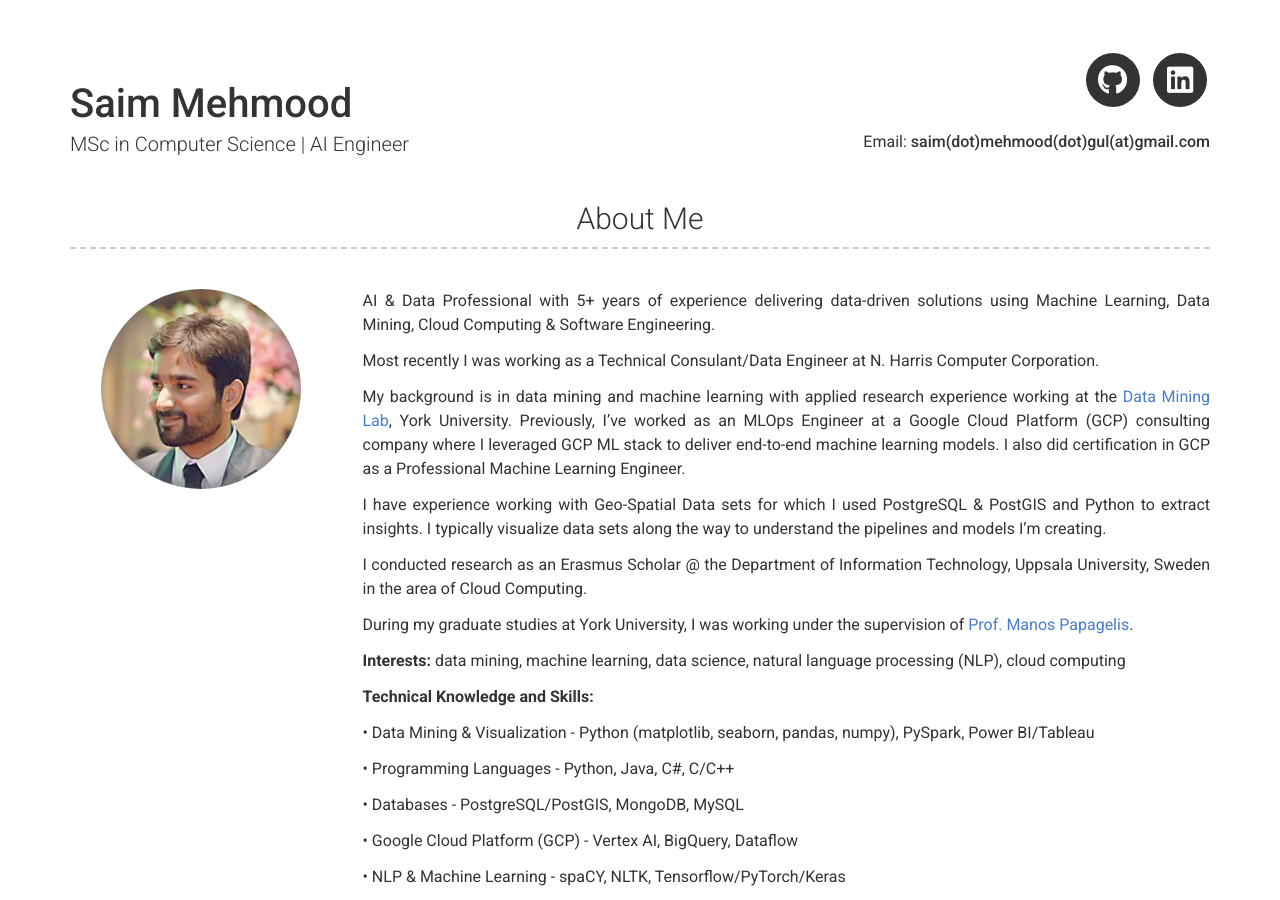
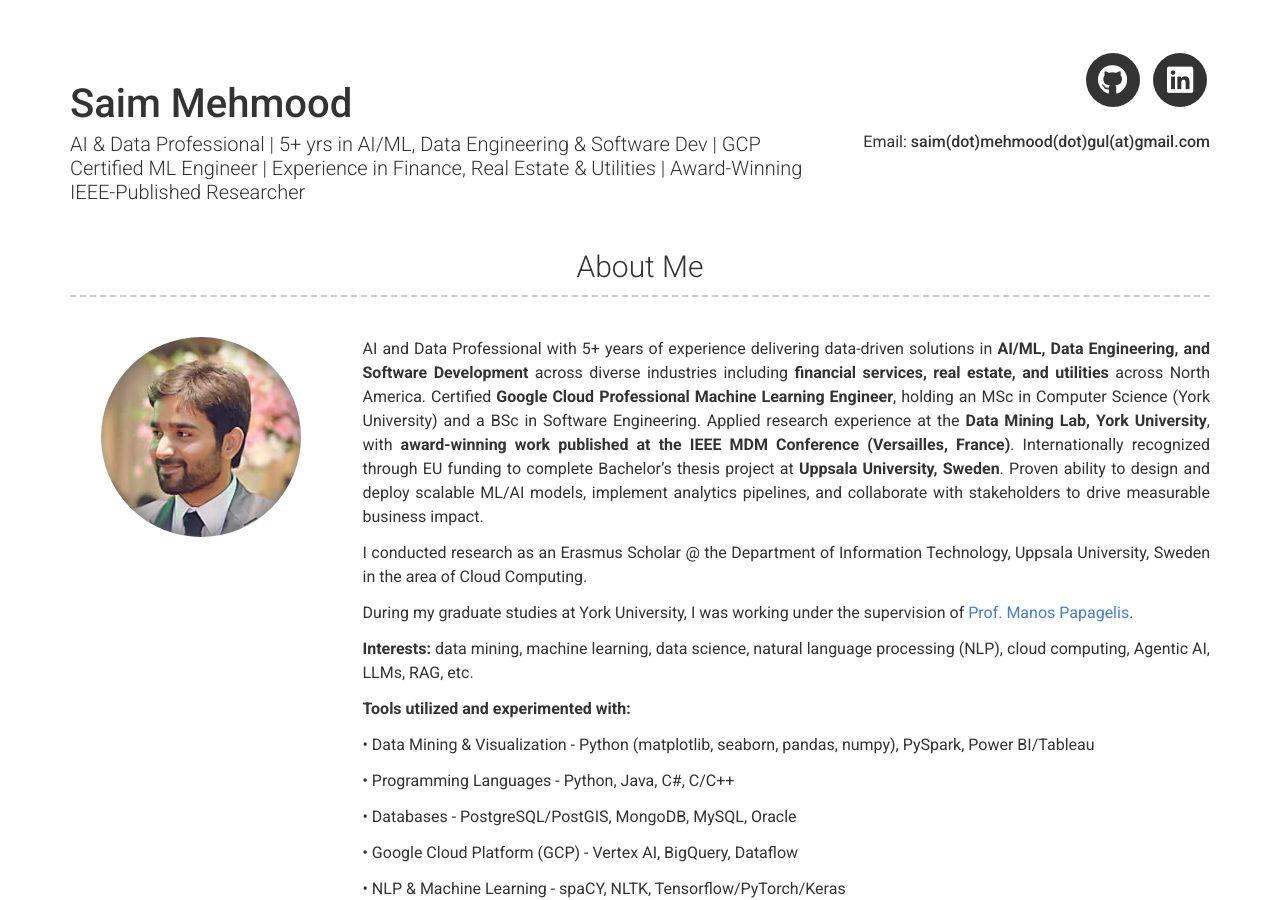
Before and after one commit to saimmehmood/saimmehmood.github.io, a Jekyll site: the page built from index.md, in a window 1280 px wide and 900 px high. Built offline with Jekyll 4.4.1, drawn with Linux system fonts in a browser that asks for light colours; nearby versions of some CDN libraries.

Commit message:
description updates aug25,2025

```diff
--- a/_config.yml
+++ b/_config.yml
@@ -6,7 +6,7 @@ darkmode: false
 
 # Personal info
 name: Saim Mehmood
-title: MSc in Computer Science | AI Engineer
+title: AI & Data Professional | 5+ yrs in AI/ML, Data Engineering & Software Dev | GCP Certified ML Engineer | Experience in Finance, Real Estate & Utilities | Award-Winning IEEE-Published Researcher
 email: saim(dot)mehmood(dot)gul(at)gmail.com
 #phone: +1 (847) 641-4612
 #website: saimmemhmood.com
@@ -29,31 +29,29 @@ linkedin_username: saimmehmoodgul
 # about_title: About Me
 about_profile_image: images/circle-cropped.png
 about_content: | # this will include new lines to allow paragraphs
-    AI & Data Professional with 5+ years of experience delivering data-driven solutions using Machine Learning, Data Mining, Cloud Computing & Software Engineering.
-
-    Most recently I was working as a Technical Consulant/Data Engineer at N. Harris Computer Corporation.
-
-    My background is in data mining and machine learning with applied research experience working at the [Data Mining Lab](https://dminer.eecs.yorku.ca/), York University.
-    Previously, I've worked as an MLOps Engineer at a Google Cloud Platform (GCP) consulting company where I leveraged GCP ML stack to deliver end-to-end machine learning models.
-    I also did certification in GCP as a Professional Machine Learning Engineer.
-
-    I have experience working with Geo-Spatial Data sets for which I used PostgreSQL & PostGIS and Python to extract insights.
-    I typically visualize data sets along the way to understand the pipelines and models I'm creating.
+    AI and Data Professional with 5+ years of experience delivering data-driven solutions in **AI/ML, Data
+    Engineering, and Software Development** across diverse industries including **financial services, real estate,
+    and utilities** across North America. Certified **Google Cloud Professional Machine Learning Engineer**,
+    holding an MSc in Computer Science (York University) and a BSc in Software Engineering. Applied research
+    experience at the **Data Mining Lab, York University**, with **award-winning work published at the IEEE MDM
+    Conference (Versailles, France)**. Internationally recognized through EU funding to complete Bachelor's thesis
+    project at **Uppsala University, Sweden**. Proven ability to design and deploy scalable ML/AI models, implement
+    analytics pipelines, and collaborate with stakeholders to drive measurable business impact.
 
 
     I conducted research as an Erasmus Scholar @ the Department of Information Technology, Uppsala University, Sweden in the area of Cloud Computing.
 
     During my graduate studies at York University, I was working under the supervision of [Prof. Manos Papagelis](https://www.eecs.yorku.ca/~papaggel/).
 
-    **Interests:** data mining, machine learning, data science, natural language processing (NLP), cloud computing
+    **Interests:** data mining, machine learning, data science, natural language processing (NLP), cloud computing, Agentic AI, LLMs, RAG, etc.
 
-    **Technical Knowledge and Skills:**
+    **Tools utilized and experimented with:**
 
     • Data Mining & Visualization - Python (matplotlib, seaborn, pandas, numpy), PySpark, Power BI/Tableau
 
     • Programming Languages - Python, Java, C#, C/C++
 
-    • Databases - PostgreSQL/PostGIS, MongoDB, MySQL
+    • Databases - PostgreSQL/PostGIS, MongoDB, MySQL, Oracle
 
     • Google Cloud Platform (GCP) - Vertex AI, BigQuery, Dataflow
 
```
Also changed, not shown: docker-compose.yml (+9 -1 lines), 4 other files.
